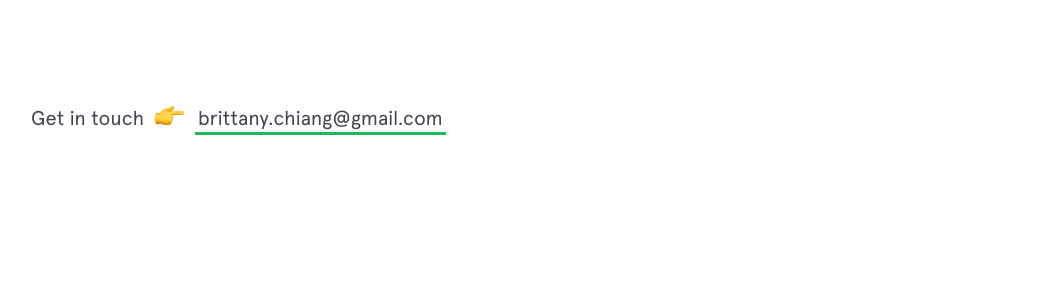
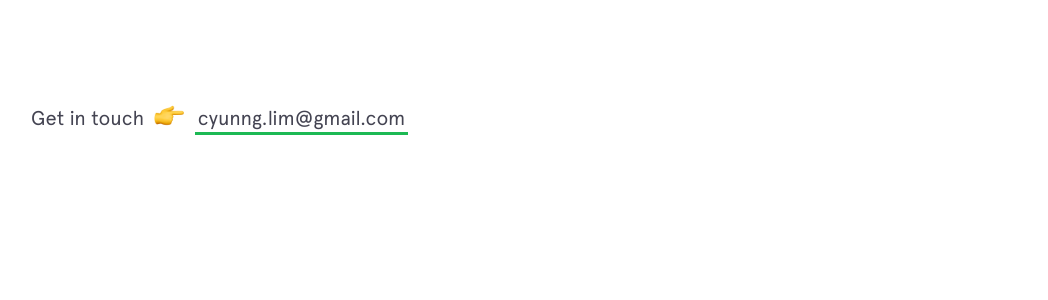
Before and after one commit to belowwind-islander/belowwind-islander.github.io, a Jekyll site: the page built from index.html, in a window 1280 px wide and 900 px high, scrolled down 424 px. Shown: the part 154-454 px from the top of the window, without its empty margins (69-1117 px from the left). Built offline with Jekyll 4.4.1, drawn with Linux system fonts in a browser that asks for light colours; nearby versions of some CDN libraries.

Commit message:
feat: intro.html for CYL

```diff
--- a/_includes/intro.html
+++ b/_includes/intro.html
@@ -12,7 +12,7 @@
     <span>Get in touch </span>
     <span class="emoji pointer"></span>
     <span>
-      <a href="mailto:brittany.chiang@gmail.com" target="_blank" class="highlight-link">brittany.chiang@gmail.com</a>
+      <a href="mailto:cyunng.lim@gmail.com" target="_blank" class="highlight-link">cyunng.lim@gmail.com</a>
     </span>
   </h3>
 </header>
```
